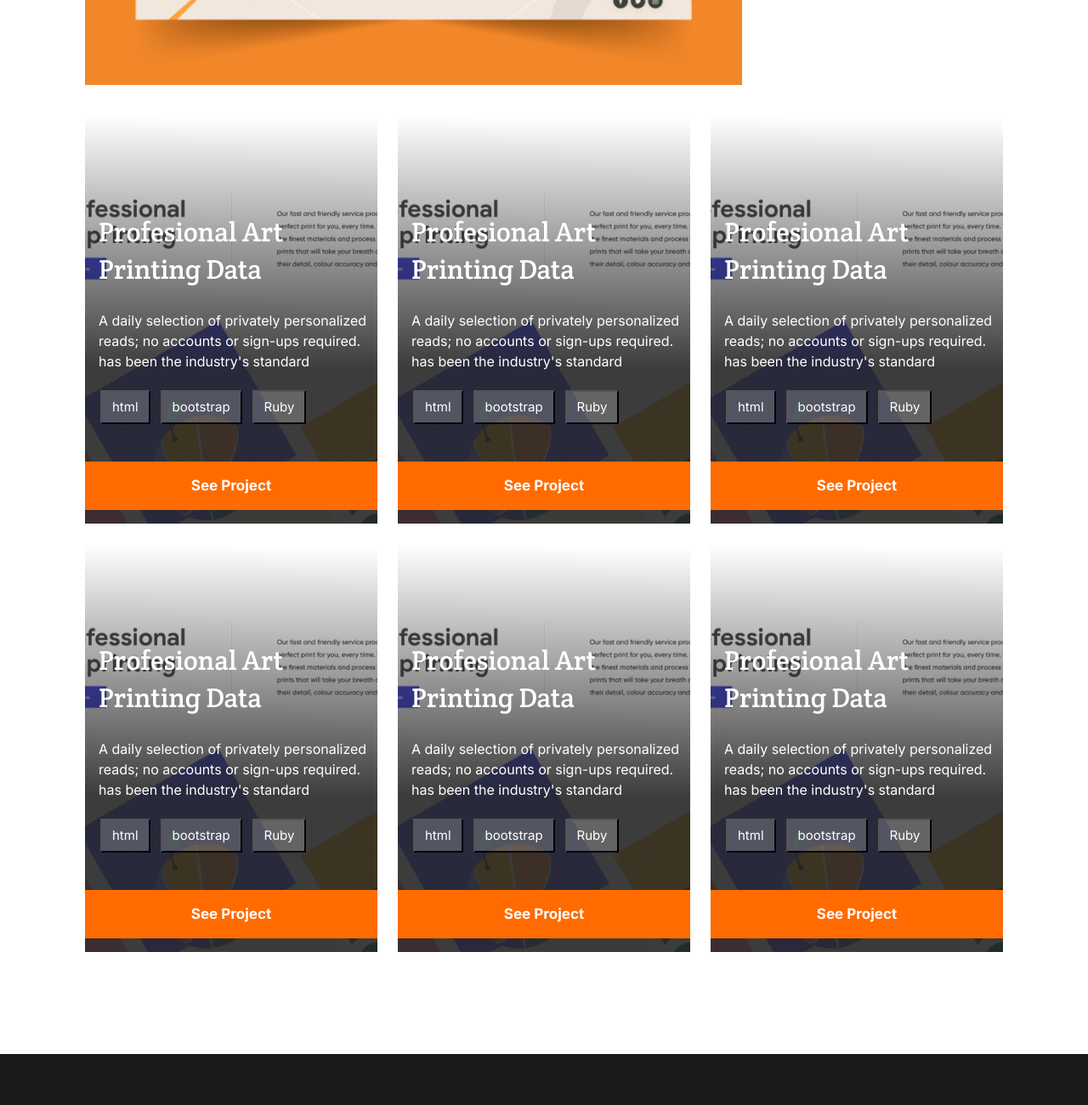
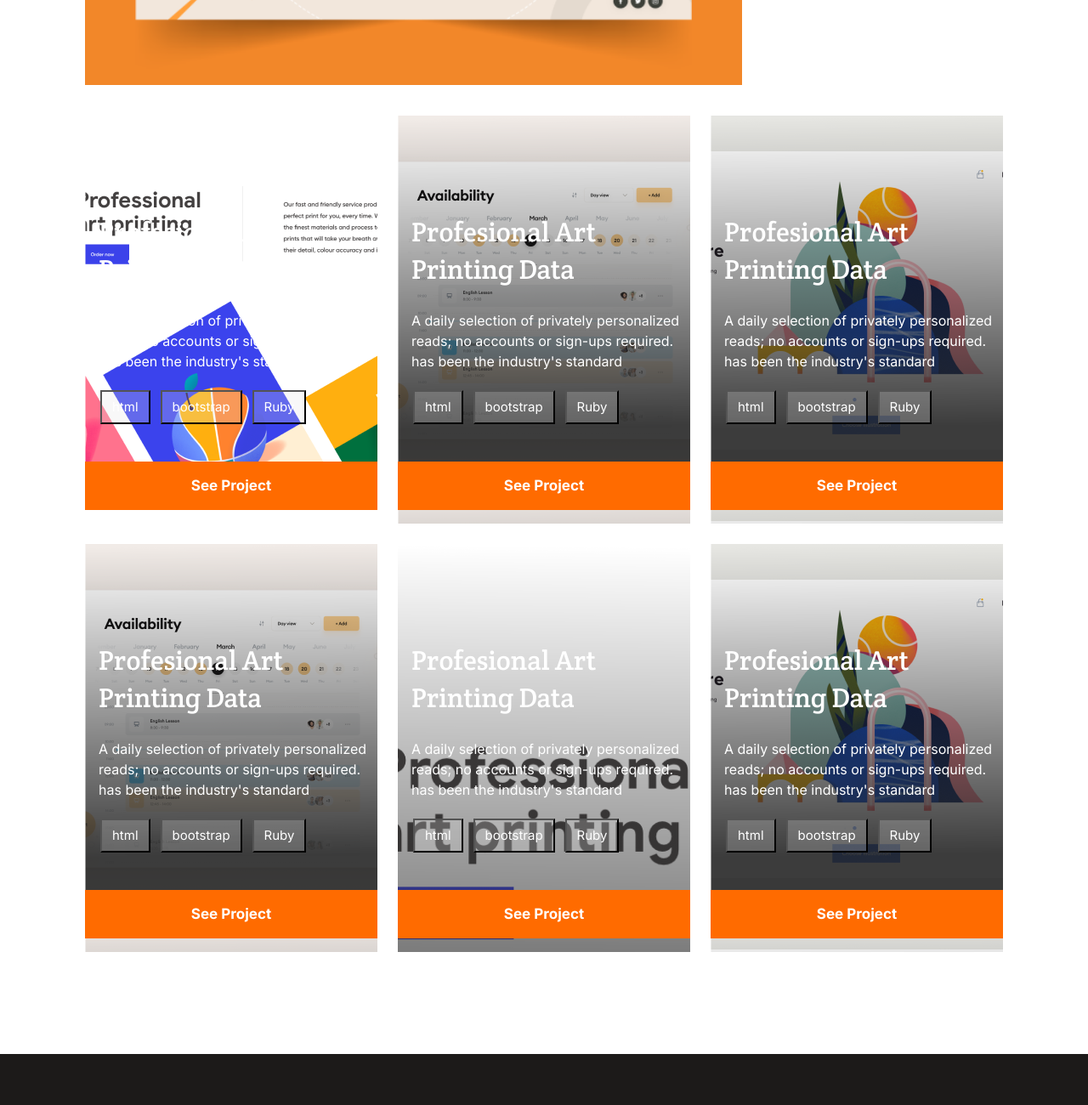
Before and after one commit to kelomo2502/portfolio, a plain HTML site: page index.html in a window 1280 px wide. Shown: the part 1460-2760 px from the top of the page at 85% size. Drawn offline with Linux system fonts and the light colour scheme.

Commit message:
Add grid background to eachnof the grid aareas

```diff
--- a/index.html
+++ b/index.html
@@ -104,7 +104,7 @@
       <br />
       <br />
     <div class="works-cards-container">
-      <div class="works-cards">
+      <div class="works-cards grid-1">
         <h2>Profesional Art Printing Data</h2>
         <p>
           A daily selection of privately personalized reads; no accounts or
@@ -120,7 +120,7 @@
         <button type="button" class="cards-btn">See Project</button>
       </div>
 
-      <div class="works-cards">
+      <div class="works-cards grid-2">
         <h2>Profesional Art Printing Data</h2>
         <p>
           A daily selection of privately personalized reads; no accounts or
@@ -135,7 +135,7 @@
         </div>
         <button type="button" class="cards-btn">See Project</button>
       </div>
-      <div class="works-cards">
+      <div class="works-cards grid-3">
         <h2>Profesional Art Printing Data</h2>
         <p>
           A daily selection of privately personalized reads; no accounts or
@@ -150,7 +150,7 @@
         </div>
         <button type="button" class="cards-btn">See Project</button>
       </div>
-      <div class="works-cards">
+      <div class="works-cards grid-4">
         <h2>Profesional Art Printing Data</h2>
         <p>
           A daily selection of privately personalized reads; no accounts or
@@ -165,7 +165,7 @@
         </div>
         <button type="button" class="cards-btn">See Project</button>
       </div>
-      <div class="works-cards">
+      <div class="works-cards grid-5">
         <h2>Profesional Art Printing Data</h2>
         <p>
           A daily selection of privately personalized reads; no accounts or
@@ -180,7 +180,7 @@
         </div>
         <button type="button" class="cards-btn">See Project</button>
       </div>
-      <div class="works-cards">
+      <div class="works-cards grid-6">
         <h2>Profesional Art Printing Data</h2>
         <p>
           A daily selection of privately personalized reads; no accounts or
@@ -197,7 +197,7 @@
       </div>
     </div>
     </section>
-    <section class="about-me">
+    <section class="about-me wrap-items">
       <div class="about-details">
         <h4>About me</h4>
         <p>
--- a/style.css
+++ b/style.css
@@ -498,14 +498,6 @@ footer {
   display: none;
 }
 
-
-
-/* @media screen and (max-width: 992px) {
-  .nav-links {
-    display: none;
-  }
-} */
-
 @media screen and (min-width: 992px) {
 
   * {
@@ -703,4 +695,45 @@ text-align: center;
     margin: 0;
 
   }
+
+  .works-cards h2 p {
+    display: none;
+  }
+
+  .grid-1 {
+    background: url(./images/grid-1.png);
+  }
+
+  .grid-2 {
+   background: url(./images/grid-2.png);
+  }
+
+  .grid-3 {
+    background: url(./images/grid-3.png);
+  }
+
+  .grid-4 {
+    background: url(./images/grid-4.png);
+  }
+
+  .grid-5 {
+    background: url(./images/project-img.png);
+  }
+
+  .grid-6 {
+    background: url(./images/grid-6.png);
+  }
+
+  .about-details {
+    padding-bottom: 31vh;
+    background-image: url(./images/about-bg.png);
+    background-position: bottom 100px right;
+    background-size: 40%;
+    background-repeat: no-repeat;
+  }
+
+  .about-details h4, .about-details p {
+    text-align: left;
+    width: 43vw;
+  }
 }
```
Also changed, not shown: images/about-bg.png (added), images/grid-1.png (added), images/grid-2.png (added), images/grid-3.png (added), images/grid-4.png (added), images/grid-6.png (added).
